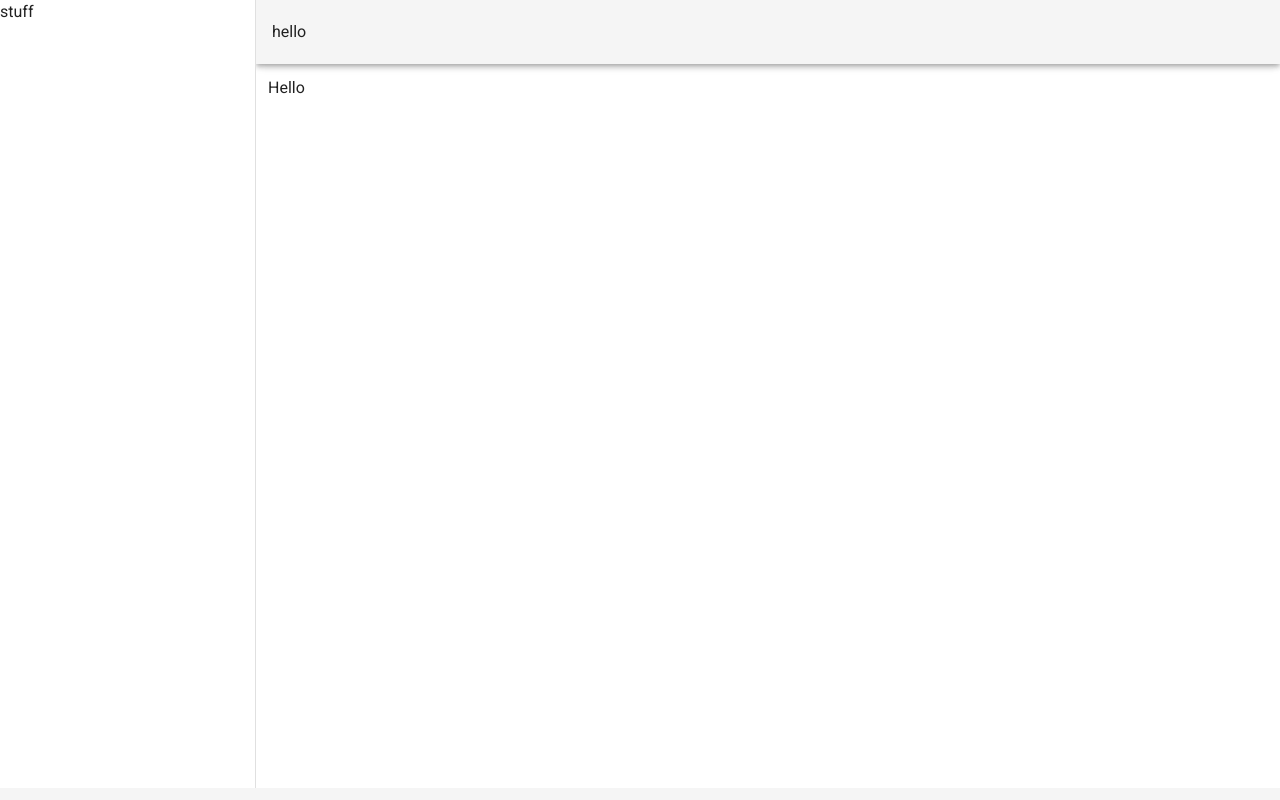
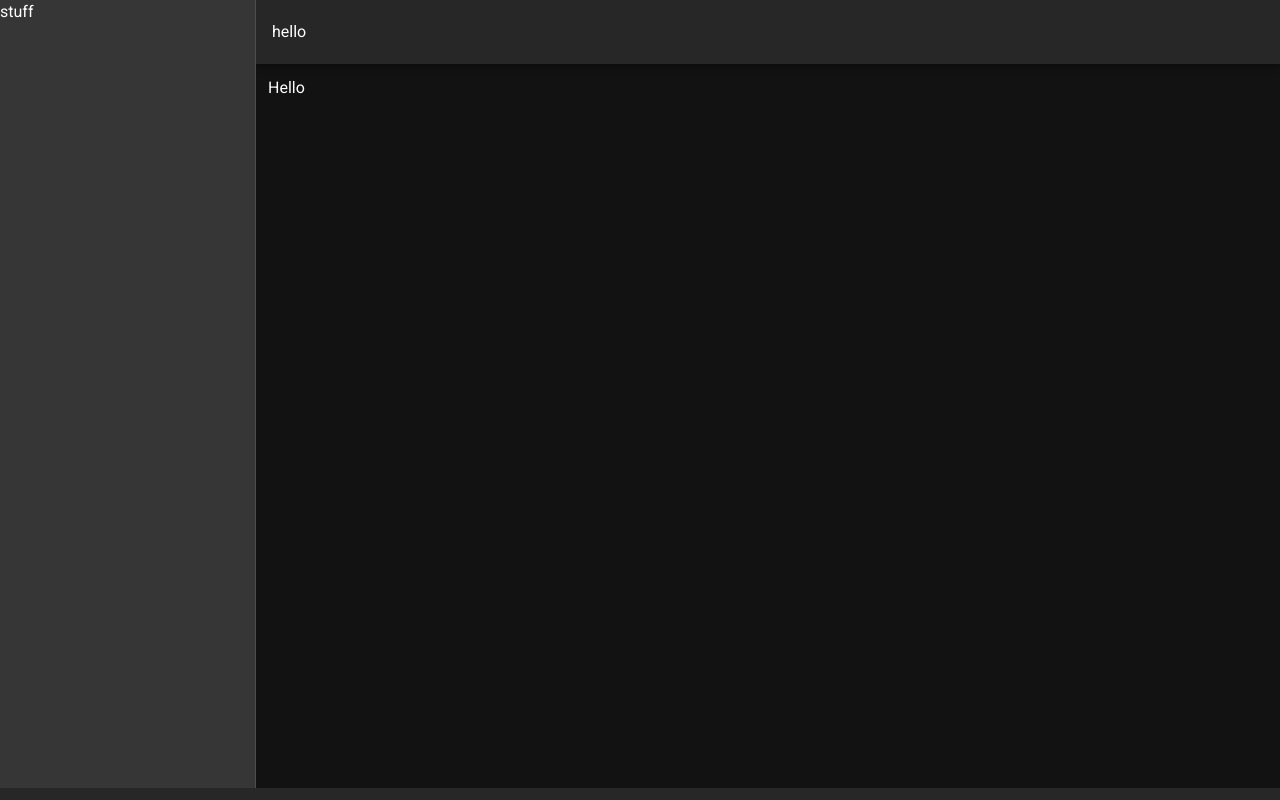
Before and after one commit to philpicton/vuetify-netlify, a Vue app: page / in a window 1280 px wide. Built offline with nearby package versions, Linux system fonts and the light colour scheme.

Commit message:
add dark theme and colours ready to customise

```diff
--- a/src/plugins/vuetify.js
+++ b/src/plugins/vuetify.js
@@ -4,4 +4,12 @@ import Vuetify from 'vuetify/lib';
 Vue.use(Vuetify);
 
 export default new Vuetify({
+    theme: {
+        dark: {
+            primary: '#3f51b5',
+            secondary: '#b0bec5',
+            accent: '#8c9eff',
+            error: '#b71c1c',
+          },
+      },
 });
```
